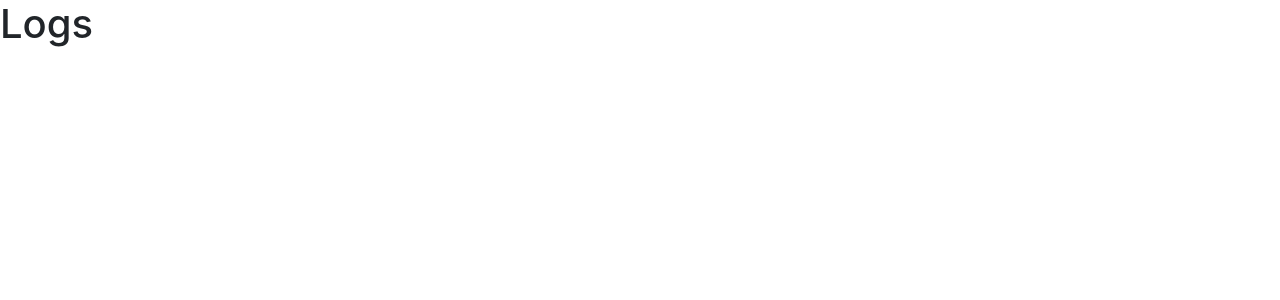
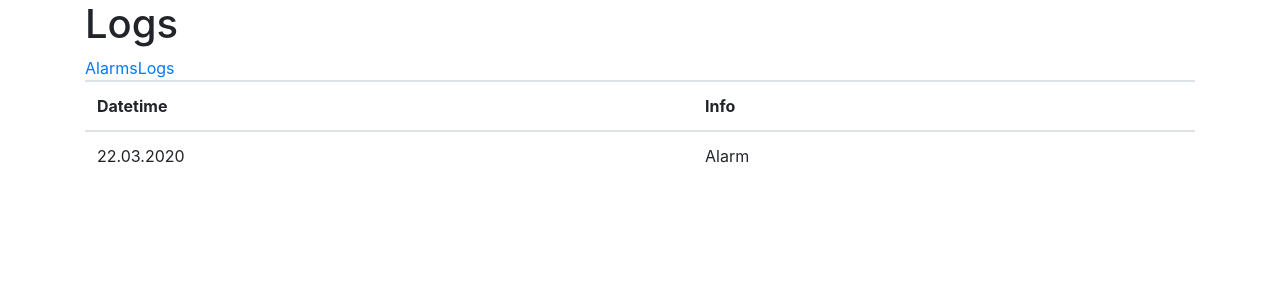
Before and after one commit to inview-team/Owl, a Vue app in the folder graph/: page /logs in a window 1280 px wide. Shown: the top 300 px of the page. Built offline with nearby package versions, Linux system fonts and the light colour scheme.

Commit message:
create template of Logs page

```diff
--- a/graph/package.json
+++ b/graph/package.json
@@ -14,6 +14,7 @@
     "axios": "^0.19.2",
     "bootstrap": "^4.1.1",
     "bootstrap-vue": "^2.7.0",
+    "clickhouse": "^2.0.1",
     "vue": "^2.5.2",
     "vue-router": "^3.0.1"
   },
--- a/graph/src/components/Logs.vue
+++ b/graph/src/components/Logs.vue
@@ -1,13 +1,81 @@
 <template>
-  <div>
+  <div class="container">
     <h1>Logs</h1>
+    <ul class="nav nav-tabs">
+      <li role="presentation" @click="currentTab='Alarms'">
+        <a href="#">Alarms</a>
+      </li>
+      <li role="presentation" @click="currentTab='Logs'">
+        <a href="#">Logs</a>
+      </li>
+    </ul>
+    <div class="tab-content">
+      <div v-if="currentTab == 'Alarms'">
+      <table class="table table-hover">
+          <thead>
+            <tr>
+              <th scope="col">Datetime</th>
+              <th scope="col">Info</th>
+              <th></th>
+            </tr>
+          </thead>
+          <tbody>
+            <tr v-for="inf in alarms" :key="inf.id">
+              <td>{{ inf.datetime }}</td>
+              <td>{{ inf.Info}}</td>
+            </tr>
+          </tbody>
+        </table>
+      </div>
+      <div v-if="currentTab == 'Logs'">
+      <table class="table table-hover">
+          <thead>
+            <tr>
+              <th scope="col">Datetime</th>
+              <th scope="col">Info</th>
+              <th></th>
+            </tr>
+          </thead>
+          <tbody>
+            <tr v-for="inf in logs" :key="inf.id">
+              <td>{{ inf.datetime }}</td>
+              <td>{{ inf.Info}}</td>
+            </tr>
+          </tbody>
+        </table>
+      </div>
+    </div>
 
   </div>
 </template>
 
 <script>
     export default {
-        name: "Logs"
+       data() {
+         return {
+           alarms: [{
+             "id": 0,
+             "datetime": "22.03.2020",
+             "Info": "Alarm"
+           }],
+           logs: [{
+             "id": 0,
+             "datetime": "21.03.2020",
+             "Info": "Logs"
+           }
+           ],
+           chooser: ['Alarms','Log'],
+           currentTab: "Alarms",
+         }
+       },
+      methods: {
+        getAlarms() {
+
+        },
+        getLogs(){
+
+        }
+      }
 
     }
 </script>
```
